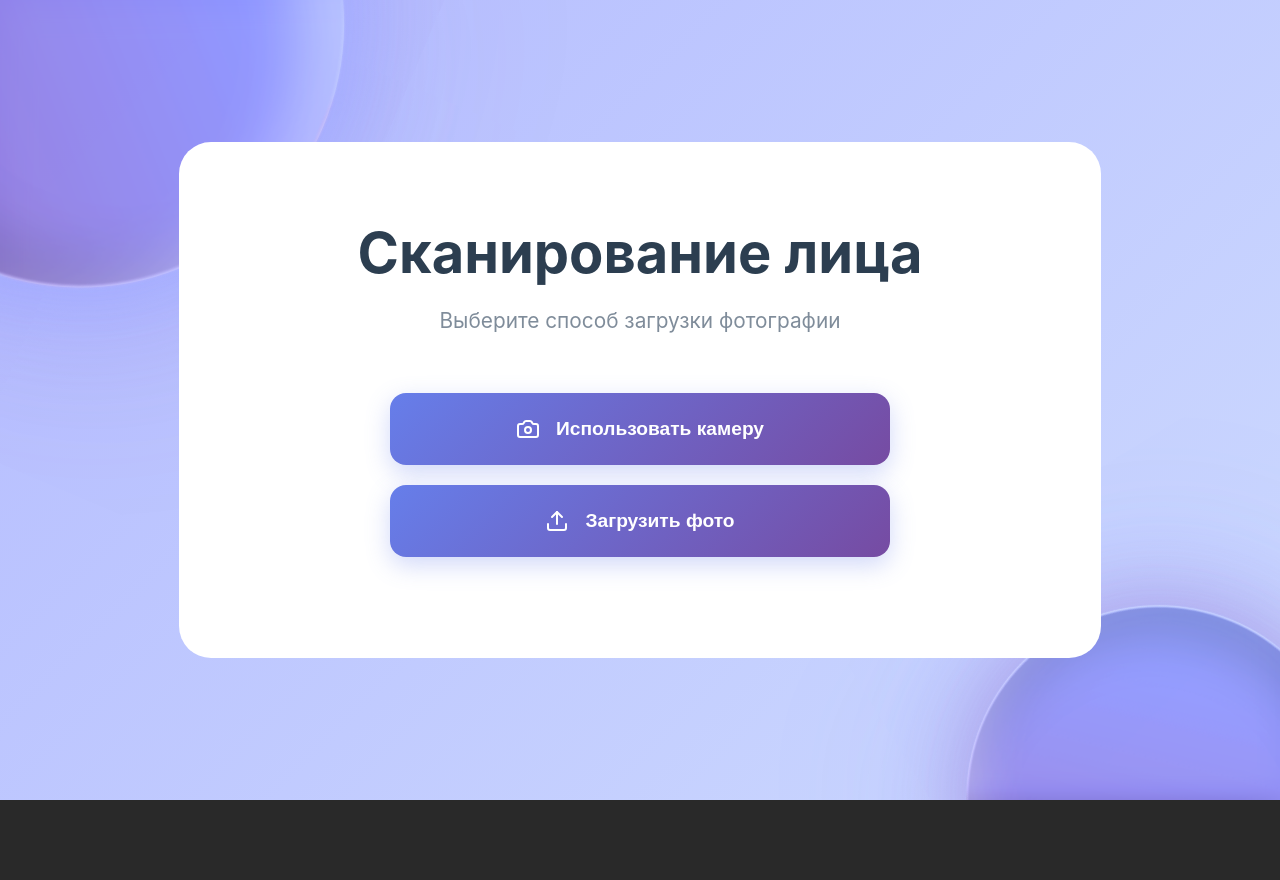
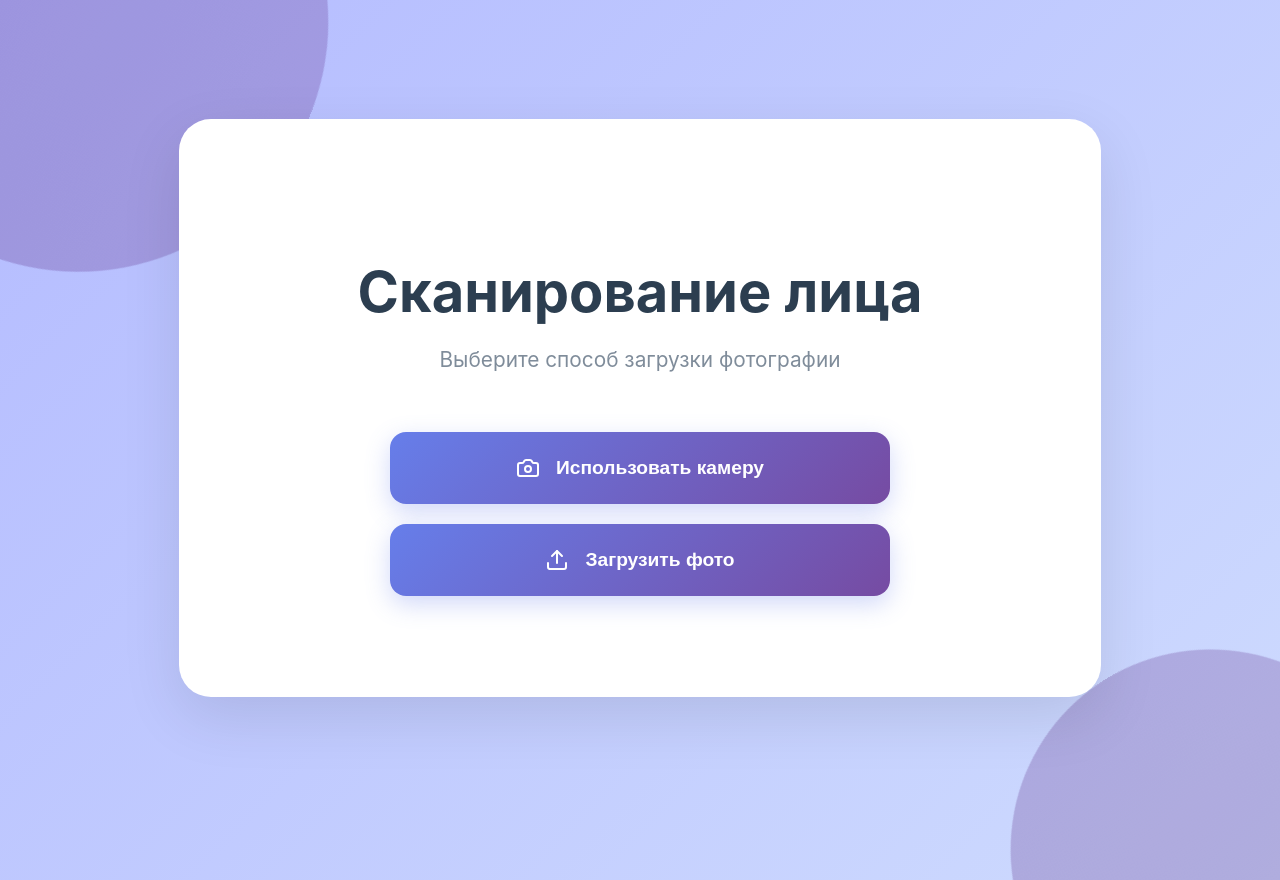
Before and after one commit to AriBrown07/hackathonIndev, a React (Vite) app in the folder Hackathon.UI/: page /main in a window 1280 px wide. Before the commit the page ends 800 px from the top, so only its background shows below. Built offline with nearby package versions, Linux system fonts and the light colour scheme; no server answers.

Commit message:
fix Face

```diff
--- a/Hackathon.UI/src/pages/FacePage/FacePage.module.scss
+++ b/Hackathon.UI/src/pages/FacePage/FacePage.module.scss
@@ -13,58 +13,37 @@
     content: '';
     position: absolute;
     border-radius: 50%;
-    opacity: 0.8;
-    z-index: 0;
+    opacity: 0.25;
   }
 
   &::before {
     width: 500px;
     height: 500px;
-    background: linear-gradient(135deg, #667eea 0%, #764ba2 100%);
+    background: linear-gradient(135deg, #5E2C8D, #501B75);
     top: -200px;
     left: -200px;
     animation: float 20s ease-in-out infinite;
-
-    // Яркий стеклянный эффект
-    box-shadow:
-      0 0 120px rgba(102, 126, 234, 0.6),
-      0 0 200px rgba(118, 75, 162, 0.4),
-      inset 30px 30px 60px rgba(255, 255, 255, 0.3),
-      inset -30px -30px 60px rgba(0, 0, 0, 0.2);
-    border: 2px solid rgba(255, 255, 255, 0.3);
-    backdrop-filter: blur(15px);
-    filter: brightness(1.2) blur(0.8px);
   }
 
   &::after {
     width: 400px;
     height: 400px;
-    background: linear-gradient(135deg, #764ba2 0%, #667eea 100%);
-    bottom: -100px;
-    right: -100px;
+    background: linear-gradient(135deg, #501B75, #5E2C8D);
+    bottom: -150px;
+    right: -150px;
     animation: float 15s ease-in-out infinite reverse;
-
-    // Яркий стеклянный эффект
-    box-shadow:
-      0 0 100px rgba(118, 75, 162, 0.6),
-      0 0 180px rgba(102, 126, 234, 0.4),
-      inset 25px 25px 50px rgba(255, 255, 255, 0.3),
-      inset -25px -25px 50px rgba(0, 0, 0, 0.2);
-    border: 2px solid rgba(255, 255, 255, 0.3);
-    backdrop-filter: blur(15px);
-    filter: brightness(1.2) blur(0.8px);
   }
 }
 
 @keyframes float {
   0%, 100% {
-    transform: translate(0, 0) rotate(0deg) scale(1);
+    transform: translate(0, 0) rotate(0deg);
   }
   33% {
-    transform: translate(30px, -30px) rotate(120deg) scale(1.05);
+    transform: translate(30px, -30px) rotate(120deg);
   }
   66% {
-    transform: translate(-20px, 20px) rotate(240deg) scale(0.95);
+    transform: translate(-20px, 20px) rotate(240deg);
   }
 }
 
@@ -73,8 +52,7 @@
   max-width: 2100px;
   position: relative;
   z-index: 1;
-  margin-bottom: 5rem;
-  overflow: hidden !important;
+  margin-bottom: 4rem;
 }
 
 .uploadSection {
@@ -82,6 +60,7 @@
   background: white;
   border-radius: 32px;
   padding: 100px 60px;
+  box-shadow: 0 20px 60px rgba(0, 0, 0, 0.1);
   max-width: 800px;
   margin: 0 auto;
   border: 1px solid rgba(255, 255, 255, 0.8);
@@ -92,7 +71,6 @@
   font-weight: 700;
   color: #2c3e50;
   margin-bottom: 16px;
-  margin-top: -1.5rem;
 }
 
 .subtitle {
--- a/Hackathon.UI/src/pages/FacePage/FacePage.tsx
+++ b/Hackathon.UI/src/pages/FacePage/FacePage.tsx
@@ -36,15 +36,7 @@ export default function FaceScanner() {
   const canvasRef = useRef<HTMLCanvasElement>(null);
   const fileInputRef = useRef<HTMLInputElement>(null);
 
-  useEffect(() => {
-    document.documentElement.classList.add('no-scroll');
-    document.body.classList.add('no-scroll');
 
-    return () => {
-      document.documentElement.classList.remove('no-scroll');
-      document.body.classList.remove('no-scroll');
-    };
-  }, []);
 
   const startCamera = async () => {
     try {
```
Also changed, not shown: 1 other file (tests, documents, lock files or other folders).
